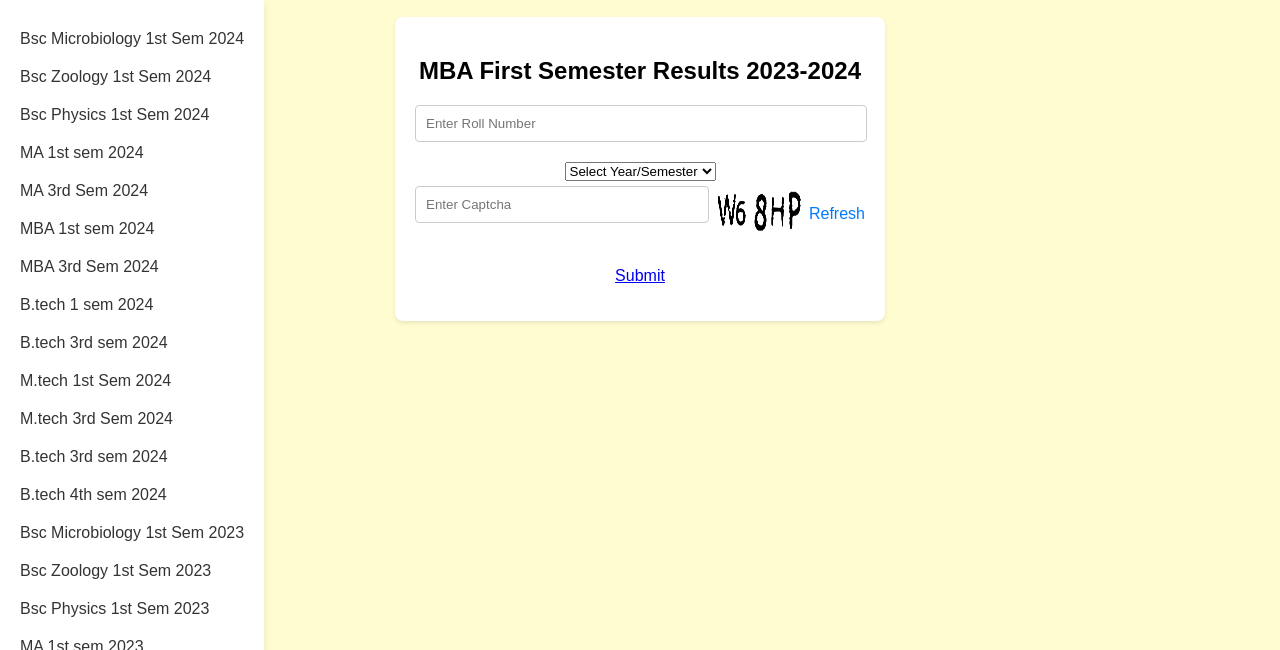
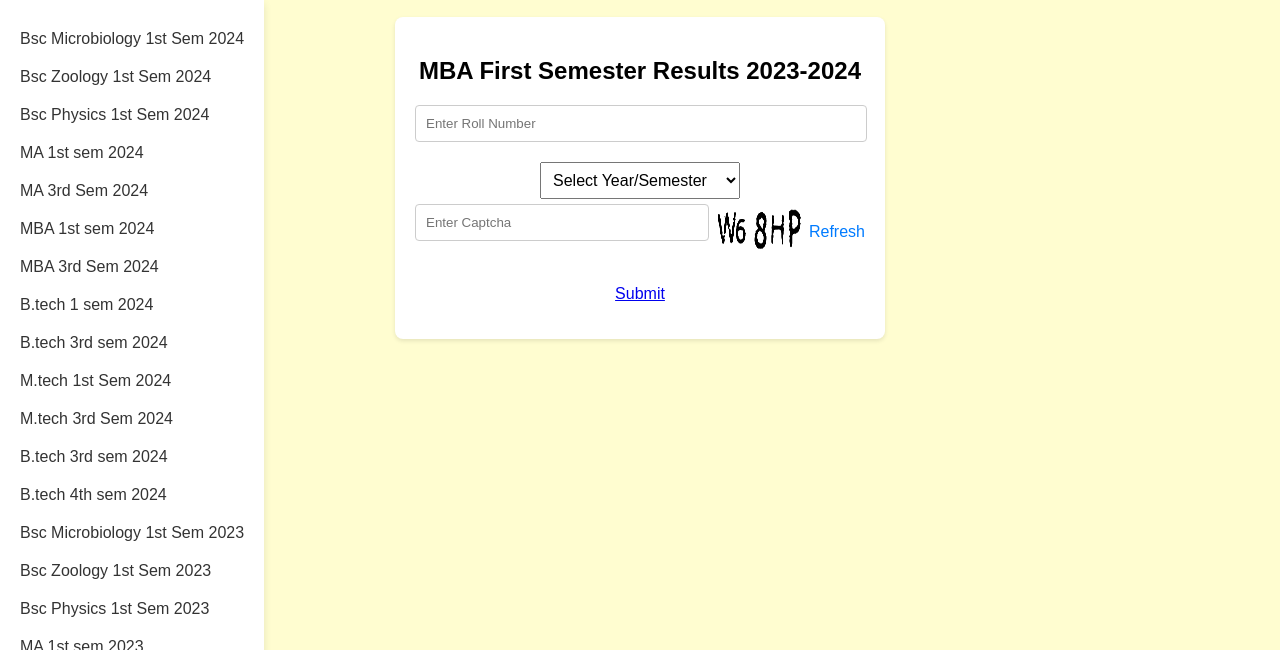
Before and after one commit to rdunijbpin/RDVVresults.org.in, a plain HTML site: page index.html in a window 1280 px wide. Shown: the part 150-800 px from the top of the page. Drawn offline with Linux system fonts and the light colour scheme.

Commit message:
Update index.html

```diff
--- a/index.html
+++ b/index.html
@@ -10,7 +10,11 @@
         50% { opacity: 0; }
         100% { opacity: 1; }
     }
-
+select {
+      width: 200px; /* Adjust the width as needed */
+      padding: 8px; /* Add padding for better appearance */
+      font-size: 16px; /* Optional: Set font size for better readability */
+    }
    /* .blinking-text {
         animation: blink 1s infinite;
     }*/
```
